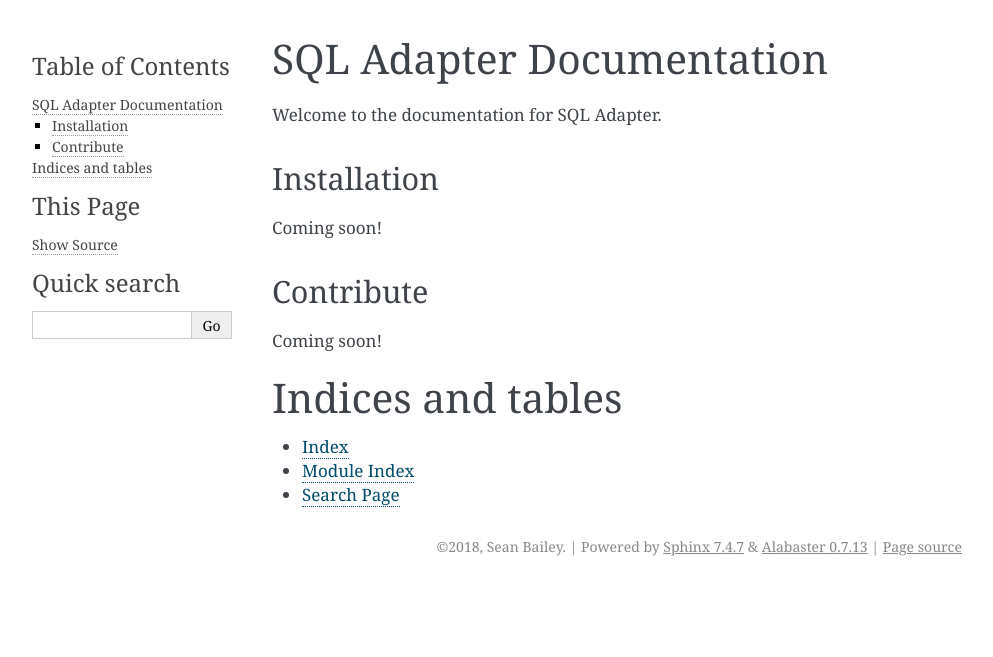
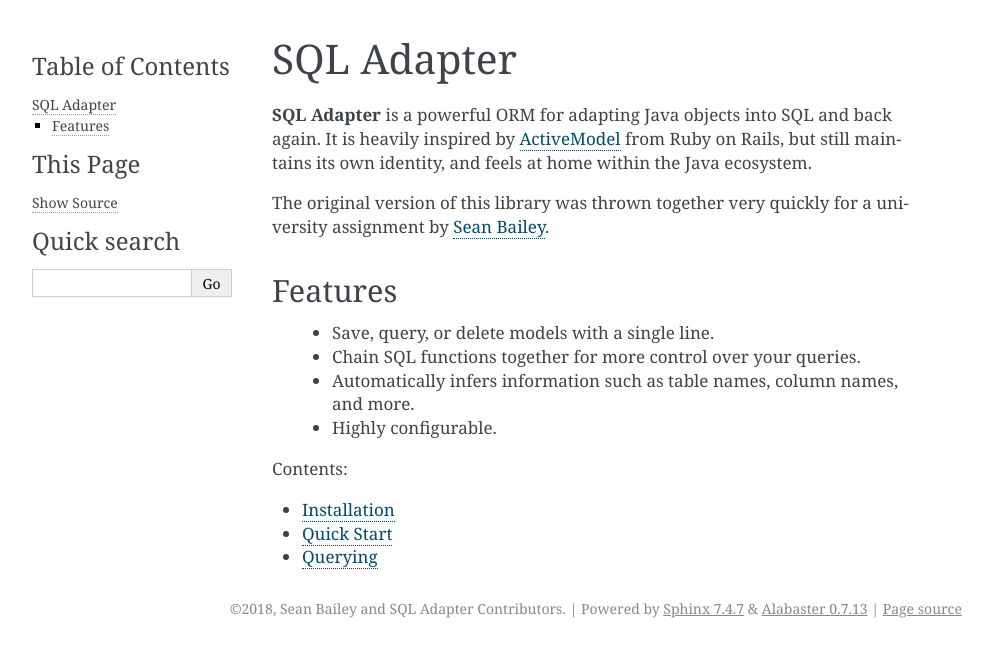
Before and after one commit to sean0x42/SQLAdapter, a Sphinx documentation site: the page built from docs/index.rst, in a window 1280 px wide. Shown: the top 657 px of the page, without its empty margins (148-1141 px from the left). Built offline with Sphinx 7.4.7, drawn with Linux system fonts in a browser that asks for light colours.

```diff
--- a/docs/conf.py
+++ b/docs/conf.py
@@ -20,11 +20,11 @@
 # -- Project information -----------------------------------------------------
 
 project = 'SQL Adapter'
-copyright = '2018, Sean Bailey'
+copyright = '2018, Sean Bailey and SQL Adapter Contributors'
 author = 'Sean Bailey'
 
 # The short X.Y version
-version = ''
+version = '1.0'
 # The full version, including alpha/beta/rc tags
 release = '1.0.0'
 
--- a/docs/index.rst
+++ b/docs/index.rst
@@ -1,29 +1,29 @@
-SQL Adapter Documentation
-=========================
+SQL Adapter
+===========
+
+**SQL Adapter** is a powerful ORM for adapting Java objects into SQL and back
+again. It is heavily inspired by `ActiveModel`_ from Ruby on Rails, but still
+maintains its own identity, and feels at home within the Java ecosystem.
+
+The original version of this library was thrown together very quickly for a
+university assignment by `Sean Bailey`_.
+
+Features
+--------
+
+ - Save, query, or delete models with a single line.
+ - Chain SQL functions together for more control over your queries.
+ - Automatically infers information such as table names, column names, and more.
+ - Highly configurable.
+
+
+.. _ActiveModel: https://github.com/rails/rails/tree/master/activemodel
+.. _Sean Bailey: https://www.seanbailey.io
 
 .. toctree::
    :maxdepth: 2
    :caption: Contents:
 
-Welcome to the documentation for SQL Adapter.
-
-
-Installation
-------------
-
-Coming soon!
-
-
-Contribute
-----------
-
-Coming soon!
-
-
-
-Indices and tables
-==================
-
-* :ref:`genindex`
-* :ref:`modindex`
-* :ref:`search`
+   installation
+   quick_start
+   querying
--- /dev/null
+++ b/docs/installation.rst
@@ -0,0 +1,5 @@
+Installation
+============
+
+Installation documentation is coming soon. SQL Adapter is still being
+refurbished.
--- /dev/null
+++ b/docs/querying.rst
@@ -0,0 +1,4 @@
+Querying
+========
+
+This is how you query.
--- /dev/null
+++ b/docs/quick_start.rst
@@ -0,0 +1,4 @@
+Quick Start
+===========
+
+This guide will show you how to get up and running with the **SQL Adapter**.
```
Also changed, not shown: README.md (+10 -5 lines), 1 other file.
